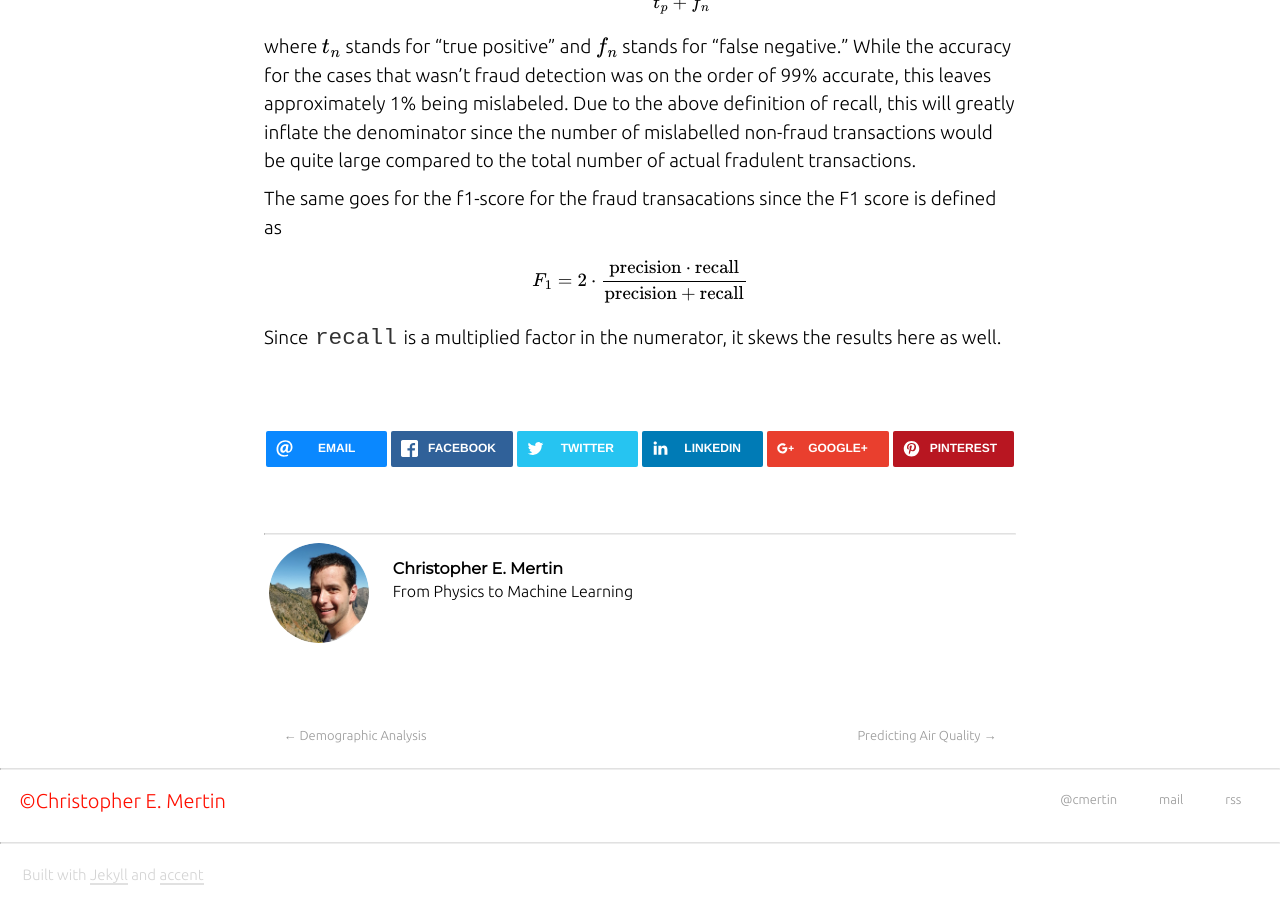
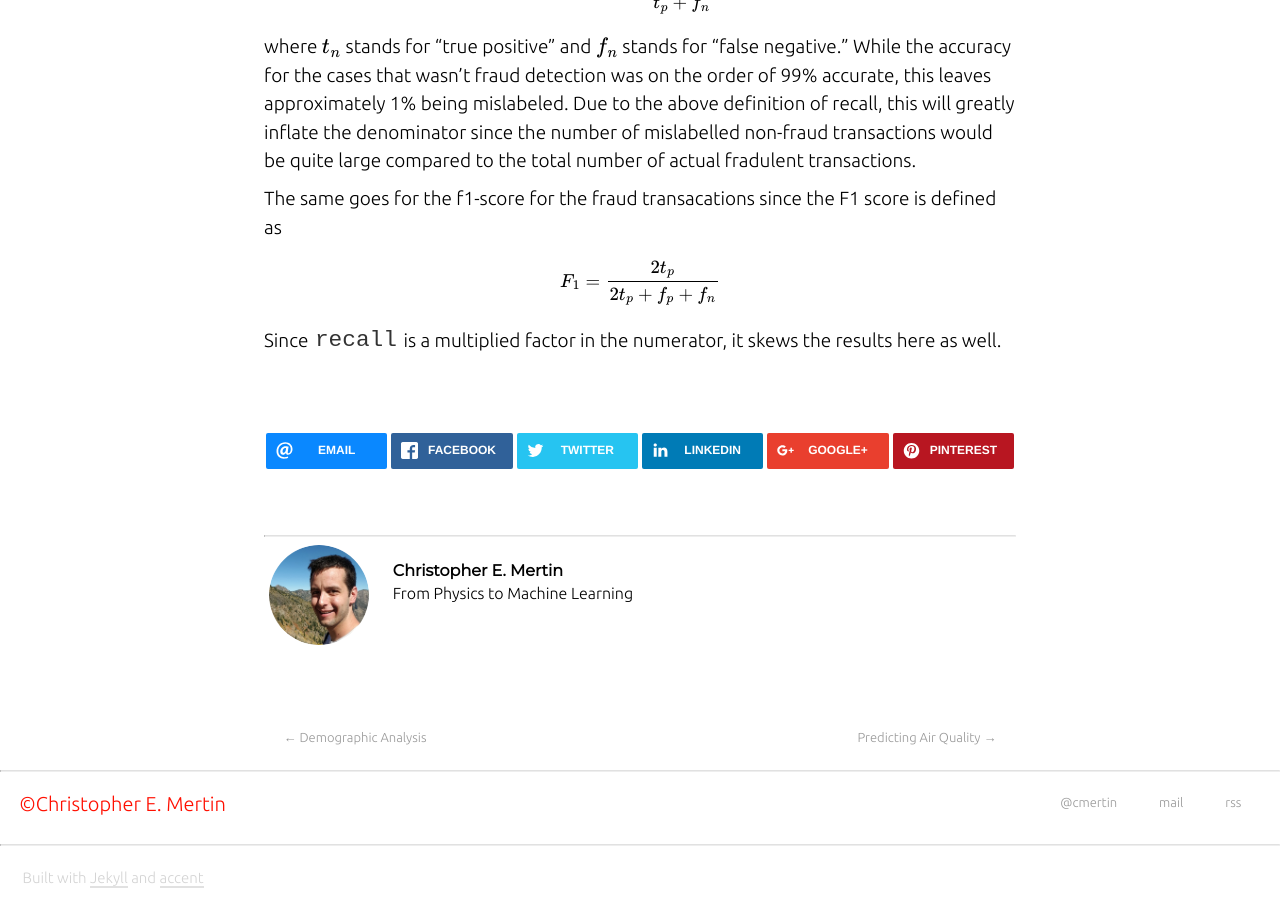
Before and after one commit to cmertin/cmertin.github.io, a Jekyll site: the page built from _posts/2016-11-17-Credit-Card-Fraud.markdown, in a window 1280 px wide and 900 px high, scrolled down 6348 px. Built offline with Jekyll 4.4.1, drawn with Linux system fonts in a browser that asks for light colours; nearby versions of some CDN libraries; formulas are drawn with MathJax 3; comment, search, counter and statistics services are not loaded.

Commit message:
wrong equation definition

```diff
--- a/_posts/2016-11-17-Credit-Card-Fraud.markdown
+++ b/_posts/2016-11-17-Credit-Card-Fraud.markdown
@@ -207,6 +207,6 @@ where $$t_{n}$$ stands for "true positive" and $$f_{n}$$ stands for "false negat
 
 The same goes for the f1-score for the fraud transacations since the F1 score is defined as
 
-$$F_{1} = 2\cdot \frac{\text{precision}\cdot\text{recall}}{\text{precision} + \text{recall}}$$
+$$F_{1} = \frac{2t_{p}}{2t_{p} + f_{p} + f_{n}}$$
 
 Since `recall` is a multiplied factor in the numerator, it skews the results here as well.
```
